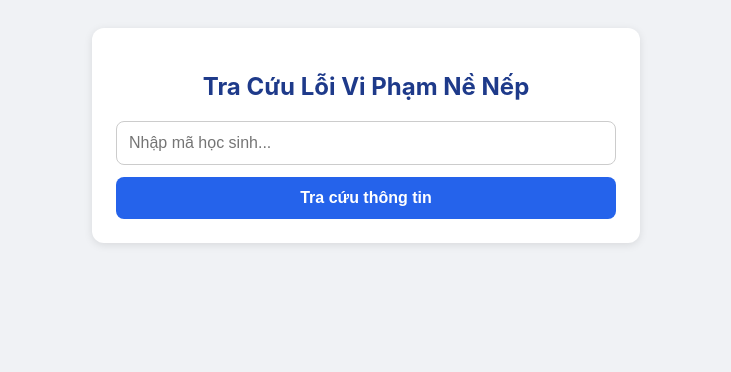
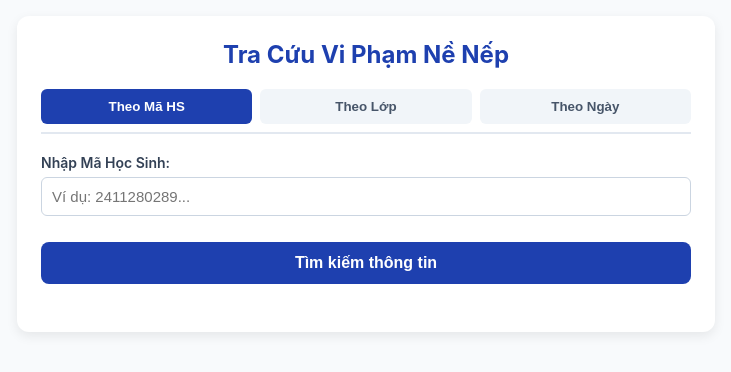
Before and after one commit to tintinyd1/APP-Web, a plain HTML site: page index.html in a window 1280 px wide. Shown: the whole page, without its empty margins (274-1005 px from the left). Drawn offline with Linux system fonts and the light colour scheme.

Commit message:
Update index.html

```diff
--- a/index.html
+++ b/index.html
@@ -3,61 +3,132 @@
 <head>
   <meta charset="UTF-8">
   <meta name="viewport" content="width=device-width, initial-scale=1.0">
-  <title>Tra cứu nề nếp học sinh</title>
+  <title>Cổng Tra Cứu Nề Nếp Học Sinh</title>
   <style>
-    body { font-family: -apple-system, BlinkMacSystemFont, "Segoe UI", Roboto, sans-serif; background: #f0f2f5; padding: 20px; }
-    .card { max-width: 500px; margin: 0 auto; background: white; padding: 24px; border-radius: 12px; box-shadow: 0 2px 8px rgba(0,0,0,0.1); }
-    h2 { text-align: center; color: #1e3a8a; }
-    input { width: 100%; padding: 12px; box-sizing: border-box; border: 1px solid #ccc; border-radius: 8px; font-size: 16px; margin-bottom: 12px; }
-    button { width: 100%; padding: 12px; background: #2563eb; color: white; border: none; border-radius: 8px; font-size: 16px; font-weight: bold; cursor: pointer; }
-    .item { margin-top: 16px; border-bottom: 1px solid #eee; padding-bottom: 12px; }
-    .error { color: red; text-align: center; margin-top: 12px; }
-    .tag { display: inline-block; background: #fee2e2; color: #dc2626; padding: 4px 8px; border-radius: 4px; font-weight: 500; }
+    :root { --primary: #1e40af; --bg: #f8fafc; }
+    body { font-family: -apple-system, BlinkMacSystemFont, "Segoe UI", Roboto, sans-serif; background: var(--bg); margin: 0; padding: 16px; }
+    .container { max-width: 650px; margin: 0 auto; background: #fff; border-radius: 12px; box-shadow: 0 4px 12px rgba(0,0,0,0.08); padding: 24px; }
+    h2 { text-align: center; color: var(--primary); margin-top: 0; }
+    .tabs { display: flex; gap: 8px; margin-bottom: 20px; border-bottom: 2px solid #e2e8f0; padding-bottom: 8px; }
+    .tab-btn { flex: 1; padding: 10px; border: none; background: #f1f5f9; border-radius: 6px; cursor: pointer; font-weight: 600; color: #475569; }
+    .tab-btn.active { background: var(--primary); color: white; }
+    .filter-group { display: none; margin-bottom: 16px; }
+    .filter-group.active { display: block; }
+    label { font-size: 14px; font-weight: 600; color: #334155; margin-bottom: 6px; display: block; }
+    input[type="text"], input[type="date"] { width: 100%; padding: 10px; box-sizing: border-box; border: 1px solid #cbd5e1; border-radius: 6px; font-size: 15px; margin-bottom: 10px; }
+    .date-row { display: flex; gap: 10px; }
+    .date-row > div { flex: 1; }
+    button.search-btn { width: 100%; padding: 12px; background: var(--primary); color: white; border: none; border-radius: 8px; font-size: 16px; font-weight: bold; cursor: pointer; }
+    button.search-btn:hover { background: #1d4ed8; }
+    .result-box { margin-top: 24px; }
+    .card-item { border: 1px solid #e2e8f0; border-radius: 8px; padding: 14px; margin-bottom: 12px; background: #ffffff; border-left: 4px solid #ef4444; }
+    .card-item .header { display: flex; justify-content: space-between; font-weight: bold; margin-bottom: 6px; }
+    .tag { background: #fee2e2; color: #b91c1c; padding: 3px 8px; border-radius: 4px; font-size: 13px; font-weight: 600; }
+    .meta { font-size: 13px; color: #64748b; margin-top: 4px; }
+    .empty-state { text-align: center; color: #16a34a; padding: 20px; font-weight: 600; }
   </style>
 </head>
 <body>
-  <div class="card">
-    <h2>Tra Cứu Lỗi Vi Phạm Nề Nếp</h2>
-    <input type="text" id="maHS" placeholder="Nhập mã học sinh...">
-    <button onclick="traCuu()">Tra cứu thông tin</button>
-    <div id="ketQua"></div>
+
+<div class="container">
+  <h2>Tra Cứu Vi Phạm Nề Nếp</h2>
+
+  <div class="tabs">
+    <button class="tab-btn active" onclick="switchTab('tab-ma', this)">Theo Mã HS</button>
+    <button class="tab-btn" onclick="switchTab('tab-lop', this)">Theo Lớp</button>
+    <button class="tab-btn" onclick="switchTab('tab-ngay', this)">Theo Ngày</button>
+  </div>
+
+  <!-- Tìm theo Mã HS -->
+  <div id="tab-ma" class="filter-group active">
+    <label>Nhập Mã Học Sinh:</label>
+    <input type="text" id="inputMaHS" placeholder="Ví dụ: 2411280289...">
+  </div>
+
+  <!-- Tìm theo Lớp -->
+  <div id="tab-lop" class="filter-group">
+    <label>Nhập Tên Lớp:</label>
+    <input type="text" id="inputLop" placeholder="Ví dụ: 10A1, 11A2...">
+  </div>
+
+  <!-- Tìm theo Ngày -->
+  <div id="tab-ngay" class="filter-group">
+    <div class="date-row">
+      <div>
+        <label>Từ ngày:</label>
+        <input type="date" id="inputTuNgay">
+      </div>
+      <div>
+        <label>Đến ngày:</label>
+        <input type="date" id="inputDenNgay">
+      </div>
+    </div>
+  </div>
+
+  <button class="search-btn" onclick="thucHienTraCuu()">Tìm kiếm thông tin</button>
+
+  <div class="result-box" id="ketQua"></div>
 </div>
 
 <script>
-    // Thay link Apps Script bạn vừa copy vào đây
+  // DÁN ĐƯỜNG LINK WEB APP APPS SCRIPT CỦA BẠN VÀO ĐÂY:
   const API_URL = "DÁN_LINK_WEB_APP_APPS_SCRIPT_VÀO_ĐÂY";
 
-    async function traCuu() {
-      const ma = document.getElementById("maHS").value.trim();
-      const divKetQua = document.getElementById("ketQua");
-      if (!ma) {
-        divKetQua.innerHTML = "<p class='error'>Vui lòng nhập mã học sinh!</p>";
+  let currentTab = 'tab-ma';
+
+  function switchTab(tabId, btn) {
+    currentTab = tabId;
+    document.querySelectorAll('.tab-btn').forEach(b => b.classList.remove('active'));
+    document.querySelectorAll('.filter-group').forEach(g => g.classList.remove('active'));
+    btn.classList.add('active');
+    document.getElementById(tabId).classList.add('active');
+  }
+
+  async function thucHienTraCuu() {
+    const divKQ = document.getElementById("ketQua");
+    divKQ.innerHTML = "<p style='text-align:center; color:#64748b;'>Đang tải dữ liệu...</p>";
+
+    let query = "";
+    if (currentTab === 'tab-ma') {
+      const ma = document.getElementById("inputMaHS").value.trim();
+      if (!ma) return alert("Vui lòng nhập Mã học sinh!");
+      query = `maHS=${encodeURIComponent(ma)}`;
+    } else if (currentTab === 'tab-lop') {
+      const lop = document.getElementById("inputLop").value.trim();
+      if (!lop) return alert("Vui lòng nhập Tên lớp!");
+      query = `lop=${encodeURIComponent(lop)}`;
+    } else if (currentTab === 'tab-ngay') {
+      const tu = document.getElementById("inputTuNgay").value;
+      const den = document.getElementById("inputDenNgay").value;
+      if (!tu && !den) return alert("Vui lòng chọn ít nhất một mốc ngày!");
+      query = `tuNgay=${tu}&denNgay=${den}`;
+    }
+
+    try {
+      const res = await fetch(`${API_URL}?${query}`);
+      const data = await res.json();
+
+      if (!data || data.length === 0) {
+        divKQ.innerHTML = "<div class='empty-state'>Không có dữ liệu vi phạm nào được ghi nhận!</div>";
         return;
       }
 
-      divKetQua.innerHTML = "<p style='text-align:center;'>Đang tải dữ liệu...</p>";
-
-      try {
-        const res = await fetch(`${API_URL}?maHS=${encodeURIComponent(ma)}`);
-        const data = await res.json();
-
-        if (data.length === 0) {
-          divKetQua.innerHTML = "<p style='color: green; text-align: center; margin-top: 16px;'>Chúc mừng! Học sinh không có ghi nhận vi phạm nào.</p>";
-          return;
-        }
-
-        let html = `<h4 style='margin-top:20px;'>Họ tên: ${data[0]["Họ tên"] || "—"} (${data[0]["Lớp"] || "—"})</h4>`;
-        data.forEach((item, index) => {
+      let html = `<p style='font-size:14px; color:#475569;'>Tìm thấy <b>${data.length}</b> lượt vi phạm:</p>`;
+      data.forEach((item, idx) => {
         html += `
-            <div class="item">
-              <p><b>Lần ${index + 1}:</b> <span class="tag">${item["Lỗi vi phạm"]}</span></p>
-              <p style="font-size: 13px; color: #666;">Thời gian: ${item["Thời gian"]}</p>
+          <div class="card-item">
+            <div class="header">
+              <span>${idx + 1}. ${item["Họ tên"] || "Học sinh"} - Lớp: ${item["Lớp"] || "—"}</span>
+              <span class="tag">${item["Lỗi vi phạm"] || "Chưa rõ"}</span>
+            </div>
+            <div class="meta">⏰ Thời gian: ${item["Thời gian"] ? new Date(item["Thời gian"]).toLocaleString('vi-VN') : "—"}</div>
+            <div class="meta">🆔 Mã HS: ${item["Mã HS"] || "—"}</div>
           </div>
         `;
       });
-        divKetQua.innerHTML = html;
-      } catch (e) {
-        divKetQua.innerHTML = "<p class='error'>Có lỗi xảy ra khi tra cứu. Vui lòng thử lại sau!</p>";
+      divKQ.innerHTML = html;
+    } catch (err) {
+      divKQ.innerHTML = "<p style='color:red; text-align:center;'>Lỗi kết nối máy chủ! Hãy kiểm tra lại link Web App.</p>";
     }
   }
 </script>
```
Lines whose indentation alone changed are shown as unchanged.
